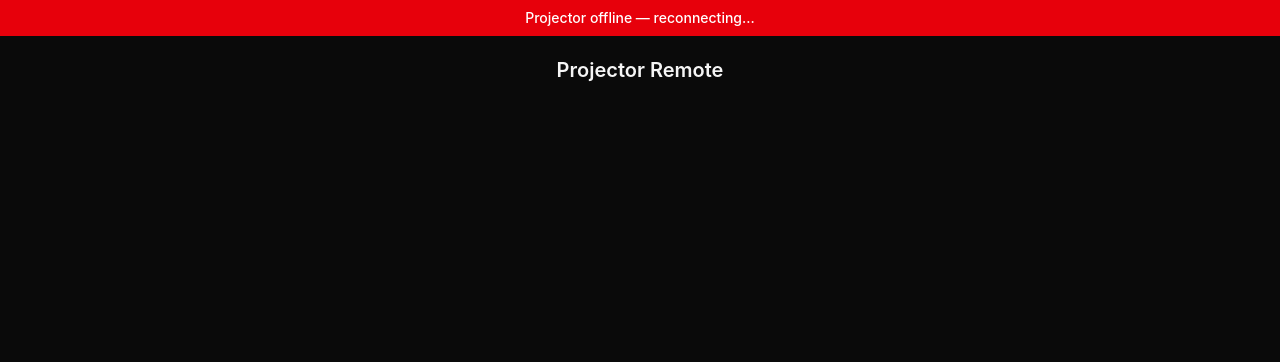
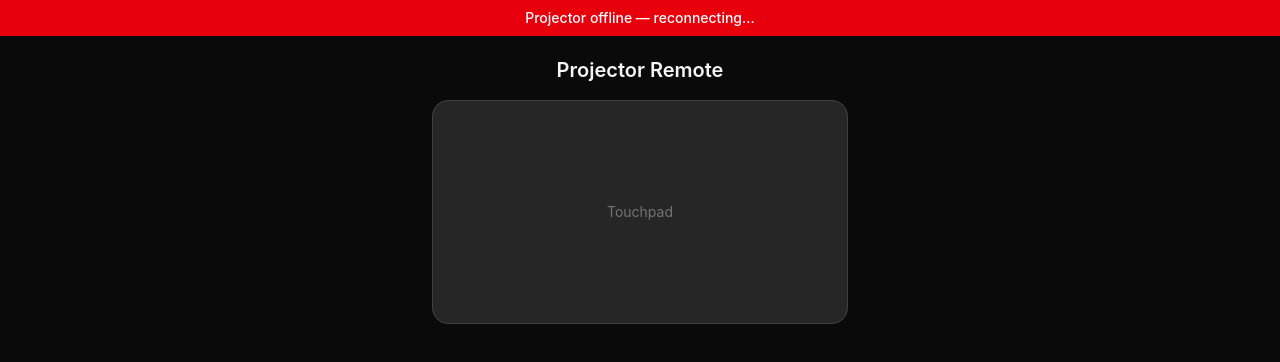
Before and after one commit to ksaurav24/projector-remote, a React (Vite) app in the folder web/: page / in a window 1280 px wide. Shown: the top 362 px of the page. Built offline with nearby package versions, Linux system fonts and the light colour scheme; no server answers.

Commit message:
Add trackpad component with rAF-throttled relative motion

```diff
--- a/web/src/App.tsx
+++ b/web/src/App.tsx
@@ -1,5 +1,6 @@
 import { WsProvider, useWs } from "./ws/WsContext";
 import { ConnectionStatus } from "./components/ConnectionStatus";
+import { Touchpad } from "./components/Touchpad";
 
 function Shell() {
   const { connected } = useWs();
@@ -8,6 +9,7 @@ function Shell() {
       <ConnectionStatus connected={connected} />
       <main className="pt-10 px-4 max-w-md mx-auto pb-8">
         <h1 className="text-xl font-semibold text-center py-4">Projector Remote</h1>
+        <Touchpad />
       </main>
     </div>
   );
--- /dev/null
+++ b/web/src/components/Touchpad.tsx
@@ -0,0 +1,67 @@
+import { useRef } from "react";
+import { motion, useAnimationControls } from "framer-motion";
+import { useWs } from "../ws/WsContext";
+
+export function Touchpad() {
+  const { send } = useWs();
+  const controls = useAnimationControls();
+  const lastPos = useRef<{ x: number; y: number } | null>(null);
+  const pending = useRef({ dx: 0, dy: 0 });
+  const rafId = useRef<number | null>(null);
+  const moved = useRef(false);
+
+  function flush() {
+    rafId.current = null;
+    const { dx, dy } = pending.current;
+    if (dx !== 0 || dy !== 0) {
+      send({ type: "move", dx: Math.round(dx), dy: Math.round(dy) });
+      pending.current = { dx: 0, dy: 0 };
+    }
+  }
+
+  function schedule() {
+    if (rafId.current === null) {
+      rafId.current = requestAnimationFrame(flush);
+    }
+  }
+
+  function onPointerDown(e: React.PointerEvent) {
+    (e.target as Element).setPointerCapture(e.pointerId);
+    lastPos.current = { x: e.clientX, y: e.clientY };
+    moved.current = false;
+    controls.start({ scale: 0.98 });
+  }
+
+  function onPointerMove(e: React.PointerEvent) {
+    if (!lastPos.current) return;
+    const dx = e.clientX - lastPos.current.x;
+    const dy = e.clientY - lastPos.current.y;
+    lastPos.current = { x: e.clientX, y: e.clientY };
+    if (Math.abs(dx) > 0.5 || Math.abs(dy) > 0.5) moved.current = true;
+    pending.current.dx += dx;
+    pending.current.dy += dy;
+    schedule();
+  }
+
+  function onPointerUp() {
+    lastPos.current = null;
+    controls.start({ scale: 1 });
+    if (!moved.current) {
+      send({ type: "pointerdown" });
+      send({ type: "pointerup" });
+    }
+  }
+
+  return (
+    <motion.div
+      animate={controls}
+      onPointerDown={onPointerDown}
+      onPointerMove={onPointerMove}
+      onPointerUp={onPointerUp}
+      onPointerCancel={onPointerUp}
+      className="h-56 rounded-2xl bg-neutral-800 border border-neutral-700 touch-none select-none flex items-center justify-center text-neutral-500 text-sm"
+    >
+      Touchpad
+    </motion.div>
+  );
+}
```
